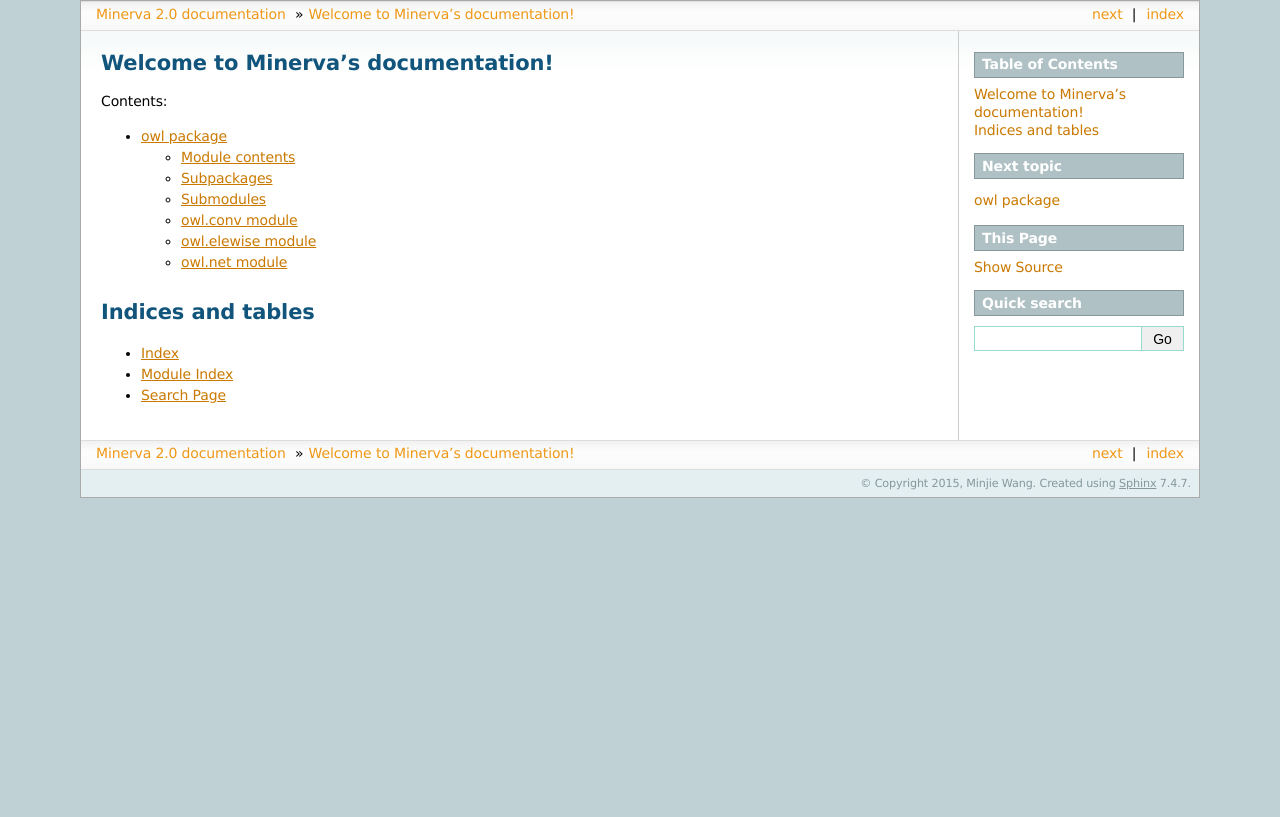
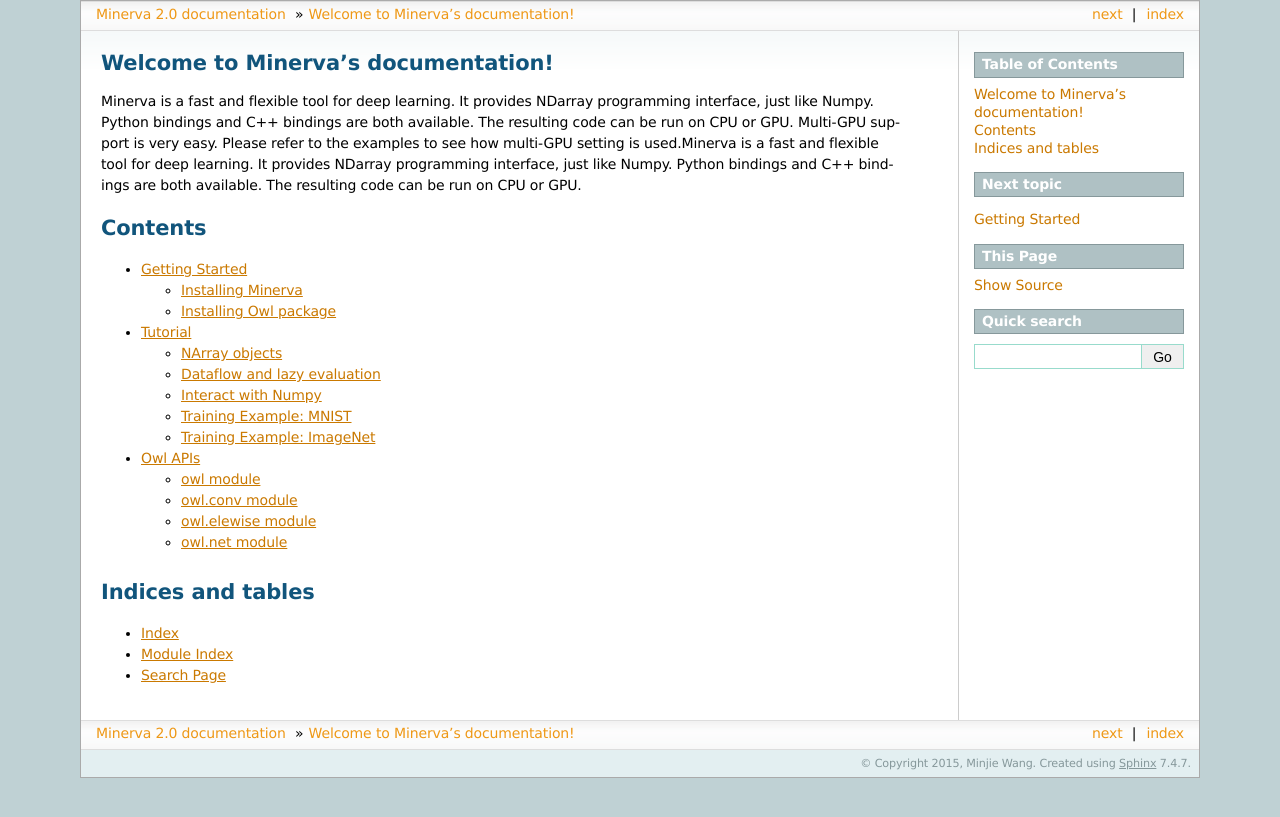
Before and after one commit to dmlc/minerva, a Sphinx documentation site: the page built from doc/index.rst, in a window 1280 px wide. Shown: the top 817 px of the page. Built offline with Sphinx 7.4.7, drawn with Linux system fonts in a browser that asks for light colours; pages that are not in the unit, such as notebooks, are missing from menus.

Commit message:
[doc] add more sections

```diff
--- a/doc/index.rst
+++ b/doc/index.rst
@@ -6,11 +6,16 @@
 Welcome to Minerva's documentation!
 ===================================
 
-Contents:
+Minerva is a fast and flexible tool for deep learning. It provides NDarray programming interface, just like Numpy. Python bindings and C++ bindings are both available. The resulting code can be run on CPU or GPU. Multi-GPU support is very easy. Please refer to the examples to see how multi-GPU setting is used.Minerva is a fast and flexible tool for deep learning. It provides NDarray programming interface, just like Numpy. Python bindings and C++ bindings are both available. The resulting code can be run on CPU or GPU.
+
+Contents
+=========
 
 .. toctree::
    :maxdepth: 4
 
+   install
+   tutorial
    owl
 
 
--- /dev/null
+++ b/doc/install.rst
@@ -0,0 +1,8 @@
+Getting Started
+===============
+
+Installing Minerva
+------------------
+
+Installing Owl package
+----------------------
--- a/doc/owl.rst
+++ b/doc/owl.rst
@@ -1,23 +1,13 @@
-owl package
+Owl APIs
 ===========
 
-Module contents
+owl module
 ---------------
 
 .. automodule:: owl
     :members:
     :undoc-members:
     :show-inheritance:
-
-Subpackages
------------
-
-.. toctree::
-
-    owl.caffe: !!comment out
-
-Submodules
-----------
 
 owl.conv module
 ---------------
@@ -42,3 +32,8 @@
     :members:
     :undoc-members:
     :show-inheritance:
+
+.. Subpackage
+ -----------
+ .. toctree::
+ owl.caffe: !!comment out
--- /dev/null
+++ b/doc/tutorial.rst
@@ -0,0 +1,17 @@
+Tutorial
+========
+
+NArray objects
+--------------
+
+Dataflow and lazy evaluation
+----------------------------
+
+Interact with Numpy
+--------------------
+
+Training Example: MNIST
+-----------------------
+
+Training Example: ImageNet
+--------------------------
```
